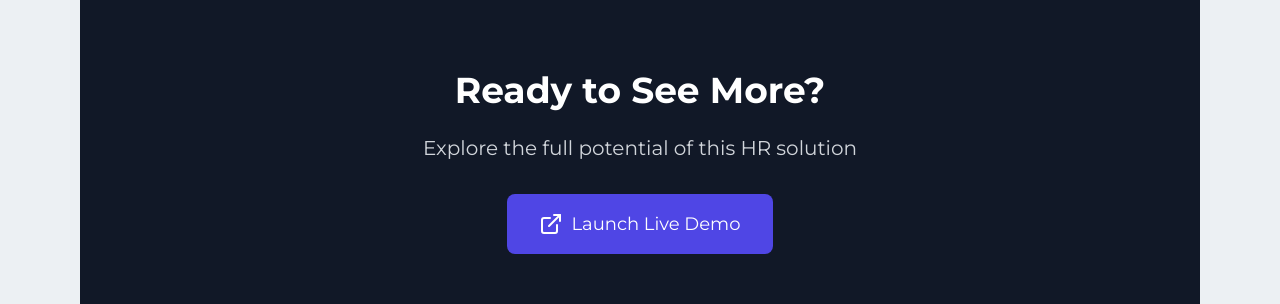
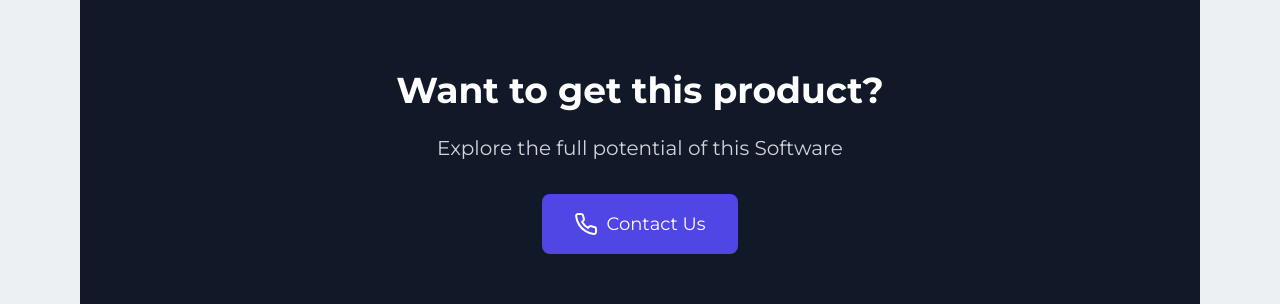
Before and after one commit to Ashik-Ahmed/ashik_ahmed, a Next.js app: page /portfolio/a2p-sms-monitoring-portal in a window 1280 px wide. Shown: the part 2758-3062 px from the top of the page. Built offline with nearby package versions, Linux system fonts and the light colour scheme.

Commit message:
add contact us button in the bottom of project details page

```diff
--- a/src/app/portfolio/[slug]/page.js
+++ b/src/app/portfolio/[slug]/page.js
@@ -1,5 +1,5 @@
 import Image from "next/image";
-import { CircleCheck, Code, ExternalLink, Settings, UserRoundCog, Youtube } from "lucide-react";
+import { CircleCheck, Code, ExternalLink, Phone, Settings, UserRoundCog, Youtube } from "lucide-react";
 import ImageCarousel from "@/app/components/ImageCarousel/ImageCarousel";
 import Link from "next/link";
 
@@ -178,16 +178,16 @@ const ProjectDetails = () => {
             {/* CTA Section */}
             <section className="py-20 bg-gray-900">
                 <div className="container mx-auto px-4 max-w-4xl text-center">
-                    <h2 className="text-4xl font-bold text-white mb-6">Ready to See More?</h2>
-                    <p className="text-gray-300 mb-8 text-xl">Explore the full potential of this HR solution</p>
+                    <h2 className="text-4xl font-bold text-white mb-6">Want to get this product?</h2>
+                    <p className="text-gray-300 mb-8 text-xl">Explore the full potential of this Software</p>
                     <div className="flex justify-center gap-4">
-                        <a
-                            href={project.livePreview}
+                        <Link
+                            href="/#contact"
                             className="flex items-center gap-2 bg-primary hover:bg-indigo-700 text-white px-8 py-4 rounded-lg text-lg transition-all"
                         >
-                            <ExternalLink className="text-xl" />
-                            Launch Live Demo
-                        </a>
+                            <Phone className="text-xl" />
+                            Contact Us
+                        </Link>
                     </div>
                 </div>
             </section>
```
